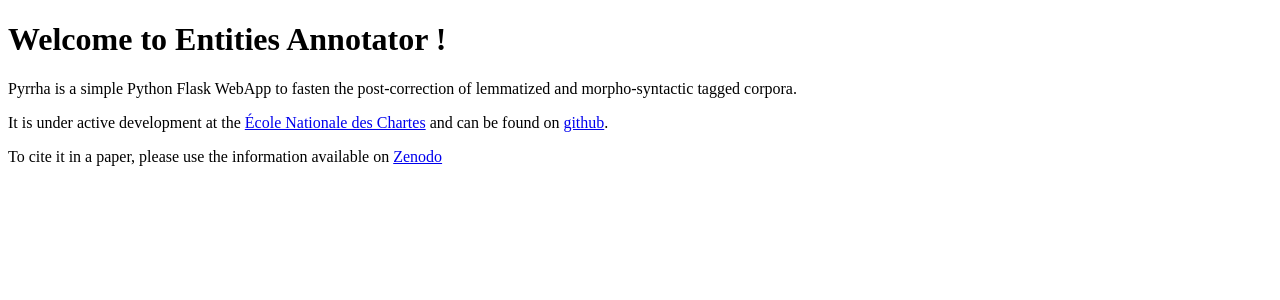
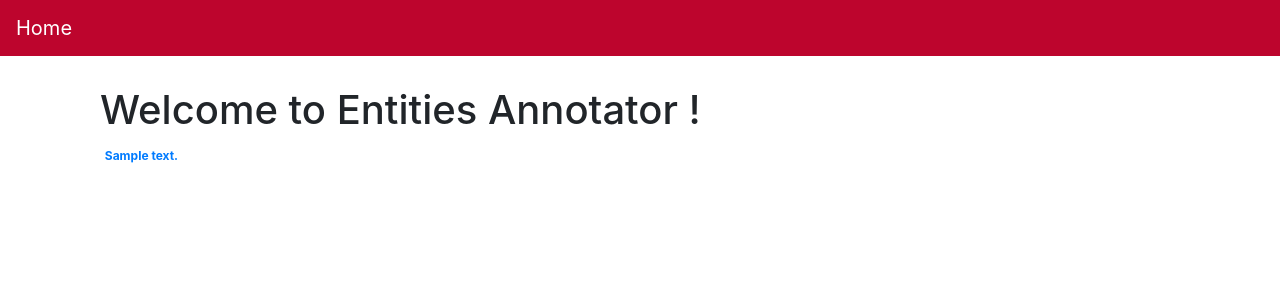
Before and after one commit to PonteIneptique/entities-annotator, a Flask app: template annotator/templates/main/index.html in a window 1280 px wide. Shown: the top 300 px of the page. Run offline with Flask 2, Linux system fonts and the light colour scheme; the template is opened without the code that fills it: most values are stand-ins (such as "Sample title", 1, 10 or a date in 2020); parts of the project's set-up code (start-up, migrations or seed data) failed here and were passed over; some libraries are stand-ins or nearby versions.

Commit message:
Working form with COLORS

```diff
--- a/annotator/app.py
+++ b/annotator/app.py
@@ -1,12 +1,24 @@
 from flask import Flask
 from flask_sqlalchemy import SQLAlchemy
 from annotator.config import Categories, Config
+import os
 
-app = Flask(__name__)
+basedir = os.path.abspath(os.path.dirname(__file__))
+app = Flask(
+    __name__,
+    static_folder=os.path.join(basedir, "statics"),
+    template_folder=os.path.join(basedir, "templates")
+)
+
 db = SQLAlchemy()
 
 import annotator.routes
 import annotator.cli
+
+
+@app.context_processor
+def inject_dict_for_all_templates():
+    return dict(categories=Categories)
 
 
 def init_app(config: Config=None):
--- a/annotator/templates/layouts/base.html
+++ b/annotator/templates/layouts/base.html
@@ -1,9 +1,35 @@
 <!DOCTYPE html>
 <html>
     <head>
+        <meta name="charset" content="utf-8">
+        <meta name="viewport" content="width=device-width, initial-scale=1">
+
+        <link rel="stylesheet" type="text/css" href="{{ url_for('static', filename='css/bootstrap.min.css') }}">
+        <link rel="stylesheet" type="text/css" href="{{ url_for('static', filename='css/font-awesome.css') }}">
+        <link rel="stylesheet" type="text/css" href="{{ url_for('static', filename='css/typeaheadjs.css') }}">
+        <link rel="stylesheet" type="text/css" href="{{ url_for('static', filename='css/site.css') }}">
+
+        <script type="text/javascript" src="{{ url_for('static', filename='js/jquery.min.js') }}"></script>
+        <script type="text/javascript" src="{{ url_for('static', filename='js/bootstrap.bundle.min.js') }}"></script>
+        <script type="text/javascript" src="{{ url_for('static', filename='js/typeahead.js') }}"></script>
+        <style type="text/css">
+            .bg-dark, .navbar-dark { background-color : rgb(189, 5, 45)!important; }
+            .kwic { color: rgb(189, 5, 45)!important; text-decoration: underline;}
+
+            {% for cat in categories %}
+                .cat-{{cat.name}}-border { color: {{cat.value}}; border:1px solid {{cat.value}}; }
+                .cat-{{cat.name}} { background-color: {{cat.value}};}
+            {% endfor %}
+        </style>
+        <title>Entities ANNOTATOR!</title>
     </head>
     <body>
-        <div class="container-fluid" id="main-container">
+    <nav class="navbar navbar-expand-md navbar-dark enc-colors">
+        <div>
+            <a href="{{url_for("index")}}" class="navbar-brand">Home</a>
+        </div>
+    </nav>
+        <div class="container" id="main-container">
             <div class="row">
               <div class="col-lg-12">
                 {% block content %}{% endblock %}
--- a/annotator/templates/main/index.html
+++ b/annotator/templates/main/index.html
@@ -3,9 +3,12 @@
 {% block content %}
     <div class="ui text container">
       <h1>Welcome to Entities Annotator !</h1>
-      <p>Pyrrha is a simple Python Flask WebApp to fasten the post-correction of lemmatized and morpho-syntactic tagged corpora.</p>
-      <p>It is under active development at the <a href="http://www.chartes.psl.eu">École Nationale des Chartes</a> and can
-      be found on <a href="https://github.com/hipster-philology/pyrrha">github</a>.</p>
-        <p>To cite it in a paper, please use the information available on <a href="https://doi.org/10.5281/zenodo.2325427">Zenodo</a></p>
+        {% for word in words %}
+          <a class="badge
+          {% if word.categories %}cat-{{word.categories.name}}-border{% else %}badge-info{% endif %}"
+             href="{{url_for("word", word_id=word.word_id)}}">
+              {{word.word_text}}
+          </a>
+        {% endfor %}
     </div>
 {% endblock %}
```
Also changed, not shown: annotator/config.py (+5 -11 lines), annotator/models.py (+15 -3 lines), annotator/routes.py (+20 -3 lines), annotator/templates/main/word.html (added, +47 -0 lines), config.py (deleted).
